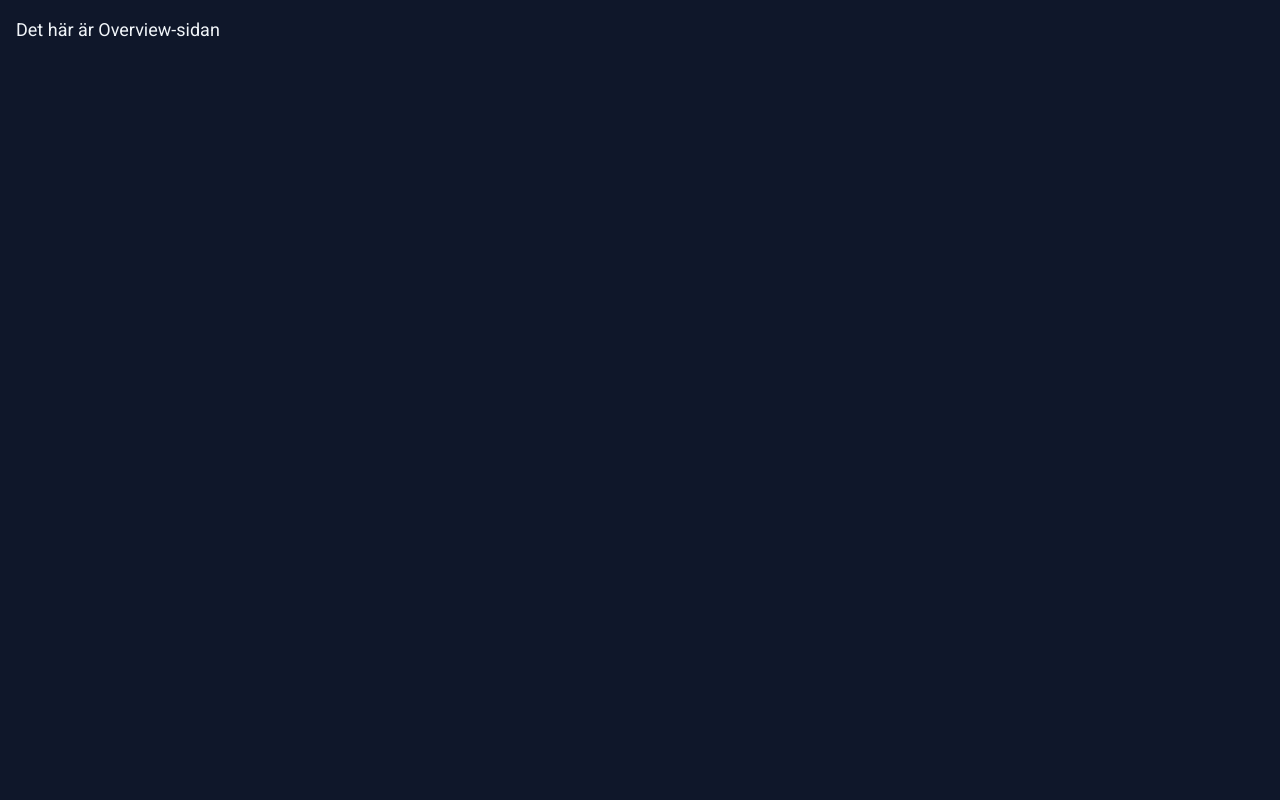
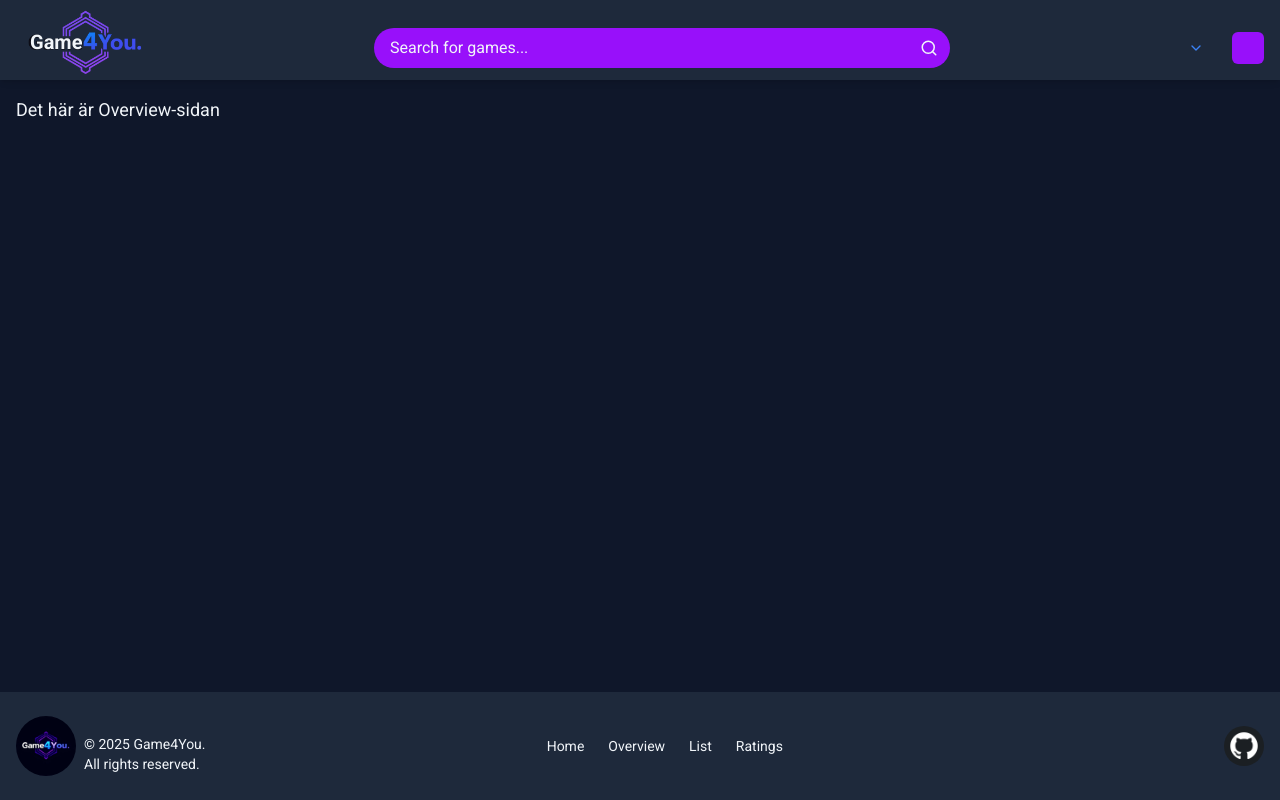
Before and after one commit to EmilHakanzon/Game4You, a Next.js app in the folder api-project-f24/: page /overview in a window 1280 px wide. Built offline with nearby package versions, Linux system fonts and the light colour scheme.

Commit message:
Problem fix in nav and footer

```diff
--- a/api-project-f24/src/app/layout.tsx
+++ b/api-project-f24/src/app/layout.tsx
@@ -16,9 +16,12 @@ export default function RootLayout({
   return (
     <html lang="en">
       <body>
+            <div className="flex flex-col min-h-screen">
+
         <NavBar />
-        <main>{children}</main>
+        <main className="flex-grow">{children}</main>
         <Footer />
+        </div>
       </body>
     </html>
   );
--- a/api-project-f24/src/app/list/page.tsx
+++ b/api-project-f24/src/app/list/page.tsx
@@ -1,3 +1,3 @@
 export default function ListPage() {
-  return <div className="text-lg p-4">Det här är List-sidan</div>;
+  return <div className="text-lg p-4 mt-20">Det här är List-sidan</div>;
 }
--- a/api-project-f24/src/app/overview/page.tsx
+++ b/api-project-f24/src/app/overview/page.tsx
@@ -1,3 +1,3 @@
 export default function OverviewPage() {
-  return <div className="text-lg p-4 ">Det här är Overview-sidan</div>;
+  return <div className="text-lg p-4 mt-20">Det här är Overview-sidan</div>;
 }
--- a/api-project-f24/src/app/ratings/page.tsx
+++ b/api-project-f24/src/app/ratings/page.tsx
@@ -1,3 +1,3 @@
 export default function RatingPage() {
-  return <div className="text-lg p-4">Det här är Rating-sidan</div>;
+  return <div className="text-lg p-4 mt-20">Det här är Rating-sidan</div>;
 }
--- a/api-project-f24/src/components/footer/footer.tsx
+++ b/api-project-f24/src/components/footer/footer.tsx
@@ -1,18 +1,9 @@
-"use client"
 import { motion } from "framer-motion";
 import useLoadingStore from "../../../store/LoadingDelay";
 
 export default function Footer() {
-  const isLoaded = useLoadingStore((state) => state.isLoaded);
-
-  if (!isLoaded) return null;
   return (
-    <motion.footer
-      initial={{ opacity: 0 }}
-      animate={{ opacity: 1 }}
-      transition={{ delay: 2, duration: 0.75 }}
-    >
-      <footer className="bg-[#1E293B] text-[#F1F5F9] py-6 mt-10">
+    <footer className="bg-[#1E293B] text-[#F1F5F9] py-6 mt-auto">
       <div className="max-w-7xl mx-auto px-4 flex flex-col md:flex-row justify-between items-center space-y-4 md:space-y-0">
         {/* Left - Logo/Text */}
         <div className="flex items-center space-x-2">
@@ -21,13 +12,18 @@ export default function Footer() {
             alt="Game4You"
             className="w-15 h-15 bg-purple-600 rounded-full"
           />
-            <span className="text-sm font-light pl-1">© 2025 Game4You</span>
+          <p className="text-[#F1F5F9] text-sm mt-4">
+            © {new Date().getFullYear()} Game4You. <br></br>All rights reserved.
+          </p>
         </div>
 
         {/* Center - Links */}
-          <div className="flex space-x-6 text-sm pr-20">
+        <div className="flex space-x-6 text-sm pr-25">
           <a href="#" className="hover:text-purple-400 transition">
             Home
+          </a>
+          <a href="#" className="hover:text-purple-400 transition">
+            Overview
           </a>
           <a href="#" className="hover:text-purple-400 transition">
             List
@@ -52,6 +48,5 @@ export default function Footer() {
         </div>
       </div>
     </footer>
-    </motion.footer>
   );
 }
--- a/api-project-f24/src/components/nav/navbar.tsx
+++ b/api-project-f24/src/components/nav/navbar.tsx
@@ -3,24 +3,14 @@
 import DropDown from "@/ui/dropdown";
 import LogoNav from "@/ui/logoNav";
 import SearchBar from "@/ui/searchbar";
-import useLoadingStore from "../../../store/LoadingDelay";
-import { motion } from "framer-motion";
 
 export default function Navbar() {
-  const isLoaded = useLoadingStore((state) => state.isLoaded);
-
-  if (!isLoaded) return null;
   return (
-    <motion.nav
-      initial={{ opacity: 0 }}
-      animate={{ opacity: 1 }}
-      transition={{ delay: 2, duration: 0.75 }}
-    >
-      <header className="bg-[#1E293B] px-4 py-2 shadow-md top-0 w-full fixed h-20">
+    <header className="bg-[#1E293B] px-4 py-2 shadow-md top-0 w-full fixed h-20 z-50">
       <div className="max-w-7xl mx-auto flex items-center justify-between space-x-4">
         {/* Logo */}
         <LogoNav />
-          {/*Search*/}
+        {/* Search */}
         <SearchBar />
         {/* Dropdown */}
         <DropDown />
@@ -28,6 +18,5 @@ export default function Navbar() {
         <div className="w-8 h-8 bg-purple-600 rounded-md" />
       </div>
     </header>
-    </motion.nav>
   );
 }
--- a/api-project-f24/src/ui/cardHome.tsx
+++ b/api-project-f24/src/ui/cardHome.tsx
@@ -38,6 +38,7 @@ export default function CardHome() {
   }, [setIsLoaded, setIsLoading]);
 
   return (
+    <>
       <main className="p-6 mt-20">
         <LoadingSpinner />
         {/* Rubrik  */}
@@ -61,5 +62,6 @@ export default function CardHome() {
           ))}
         </motion.div>
       </main>
+    </>
   );
 }
```
Lines whose indentation alone changed are shown as unchanged.
